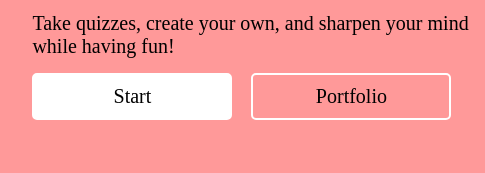
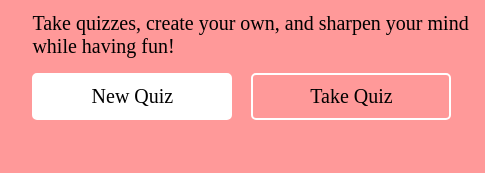
Before and after one commit to talalzeini/quiz-generator, a plain HTML site: page index.html in a window 1280 px wide. Shown: the part 397-570 px from the top of the page, 137-622 px from the left. Drawn offline with Linux system fonts and the light colour scheme.

Commit message:
updated landing page buttons

```diff
--- a/index.html
+++ b/index.html
@@ -18,8 +18,8 @@
           </p>
 
           <div class="landing-header-buttons">
-            <button class="button contact-button" onclick="window.location='quiz.html'">Start</button>
-            <button class="button work-button" onclick="window.location='https://talalzeini.com'">Portfolio</button>
+            <button class="button contact-button" onclick="window.location='quiz.html'">New Quiz</button>
+            <button class="button work-button" onclick="window.location='https://talalzeini.github.io/simple-quiz/'">Take Quiz</button>
           </div>
         </div>
         <img class="landing-profile-image" src="quiz.png" alt="quiz-logo" />
```
